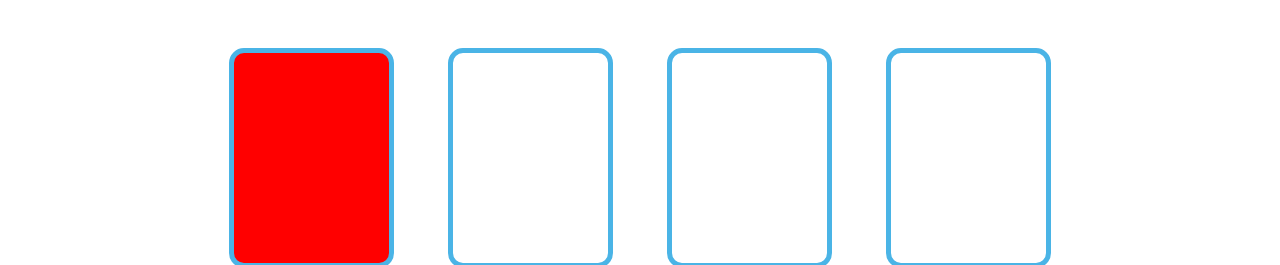
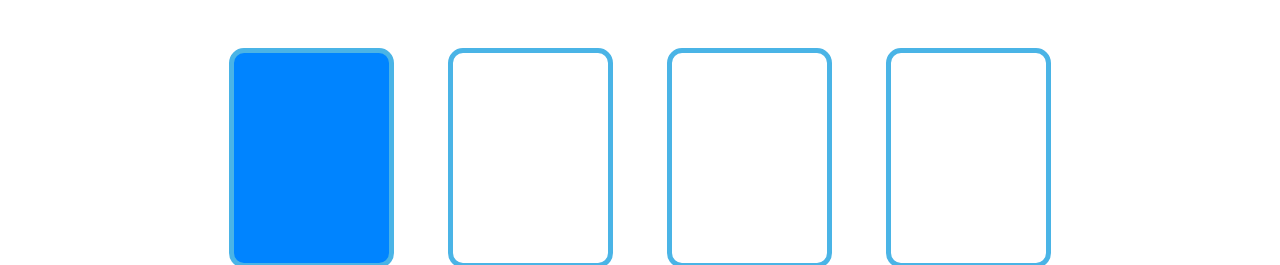
Before and after one commit to max125-c/Project-01, a plain HTML site: page index.html in a window 1280 px wide. In both pictures the pointer is over the element 311 px from the left and 660 px from the top of the page. Shown: the part 502-767 px from the top of the page. Drawn offline with Linux system fonts and the light colour scheme.

Commit message:
added background color to box

```diff
--- a/style.css
+++ b/style.css
@@ -80,15 +80,11 @@
 }
 
 .container4 {
-
-
         display: flex;
         justify-content: space-evenly;
         align-items: center;
         margin-left: 175px;
         margin-right: 175px;
-
-
 }
 
 .container4 .block1{
@@ -99,7 +95,7 @@
 }
 /* animation */
 .block1:hover{
-    background-color: red;
+    background-color: rgb(0, 132, 255);
 }
 
 .container5 {
```
